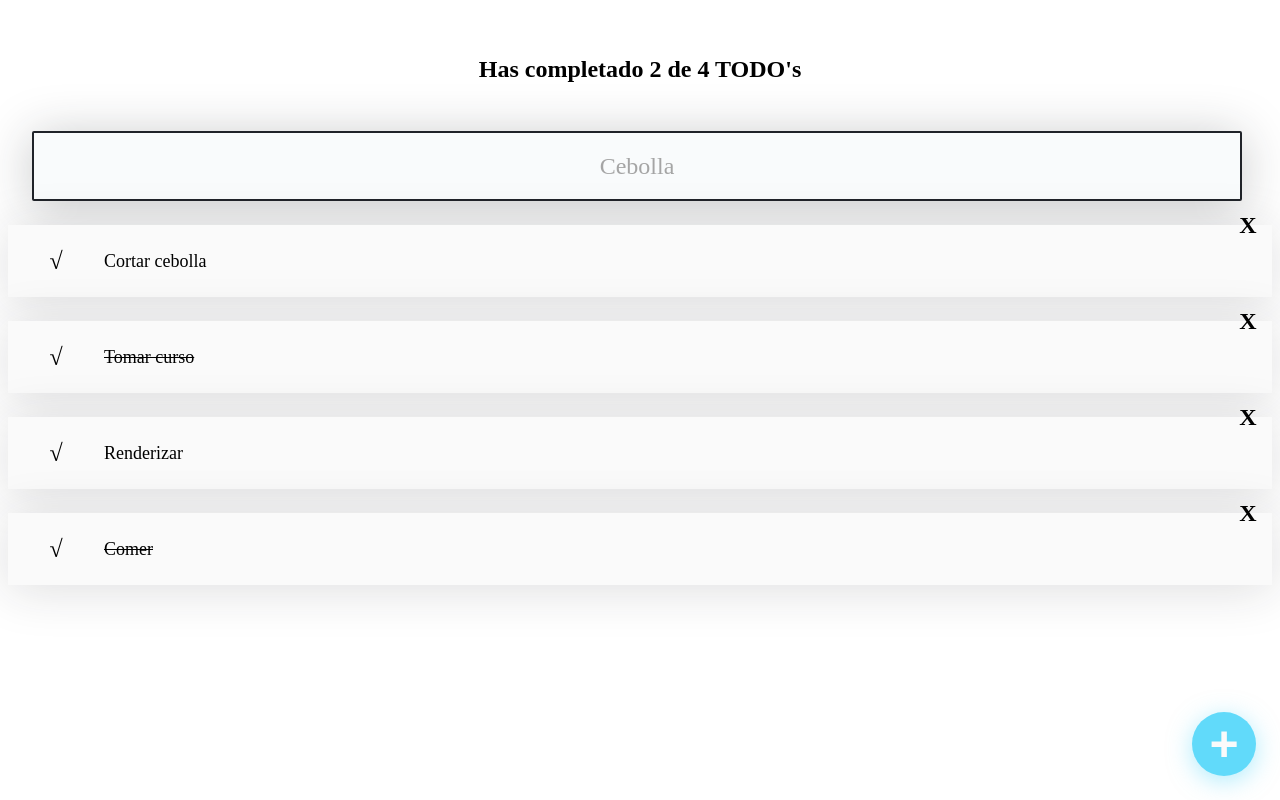
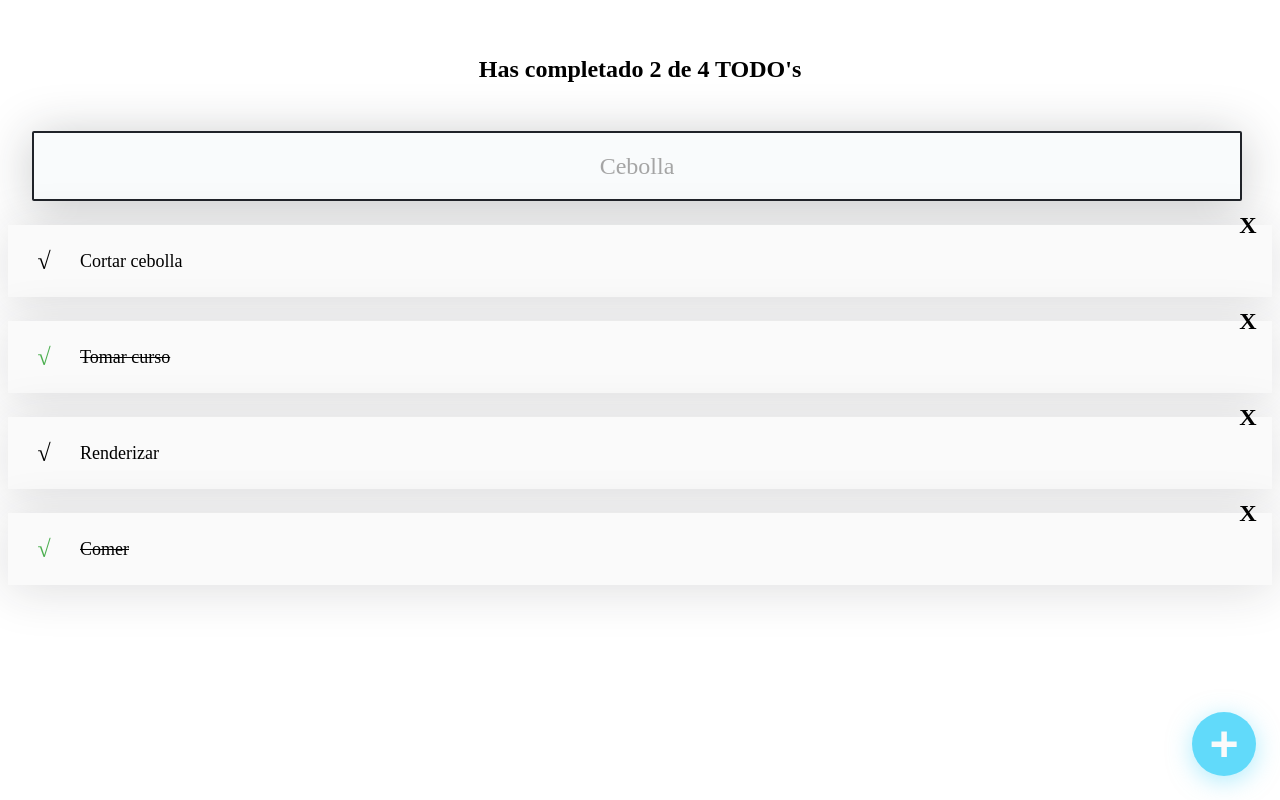
Before and after one commit to Diegofergamboa/React-Course, a React (Create React App) app in the folder react-course/: page / in a window 1280 px wide. Built offline with nearby package versions, Linux system fonts and the light colour scheme.

Commit message:
Fixking bug od the check list on green color

```diff
--- a/react-course/src/TodoItem.css
+++ b/react-course/src/TodoItem.css
@@ -31,11 +31,11 @@
     /* background-color: #CCC; */
 }
 
-.Icon .Icon-check {
+.Icon-check {
     position: absolute;
     left: 12px;
 }
-.Icon .Icon-check--active {
+.Icon-check--active {
     color: #4caf50;
 }
 
```
